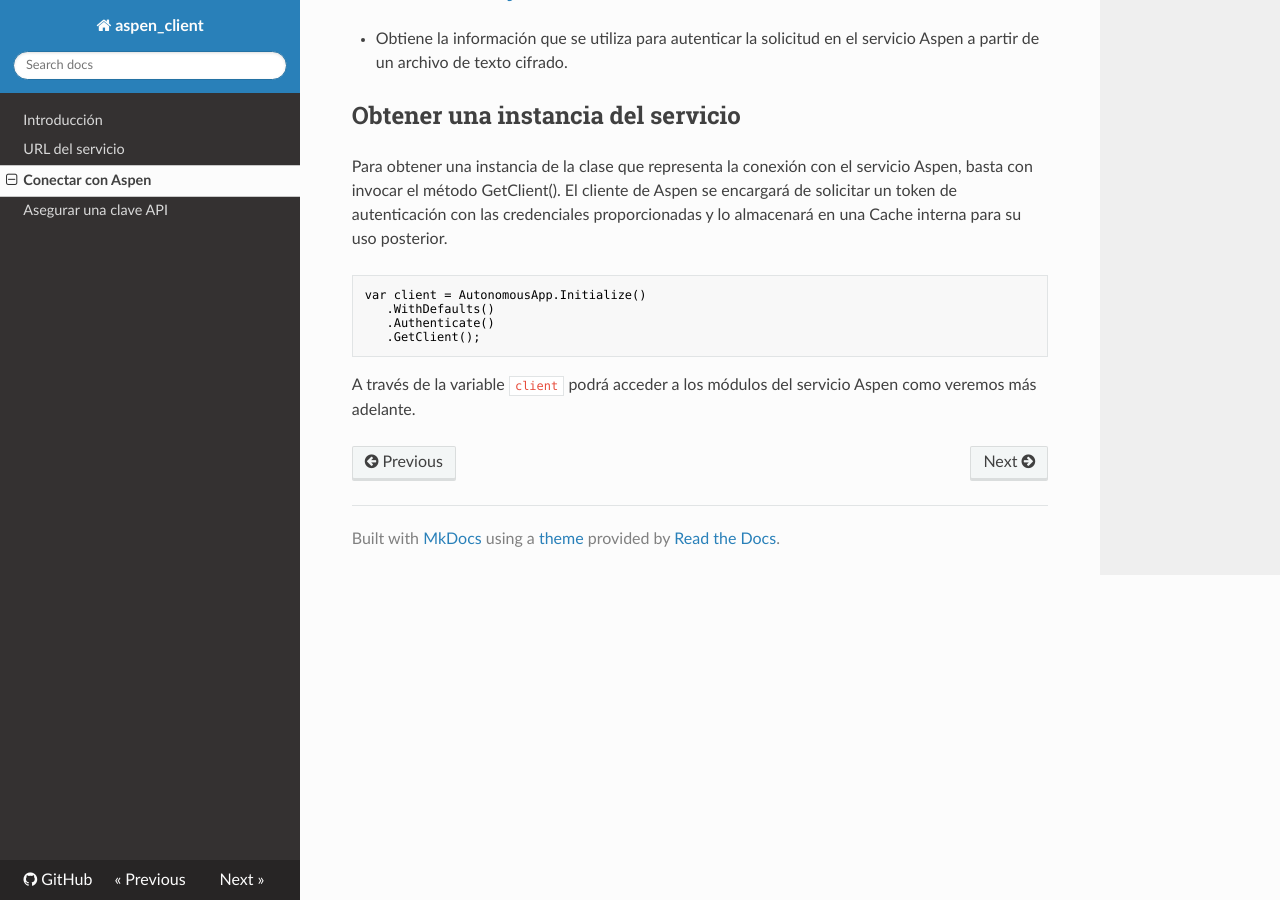
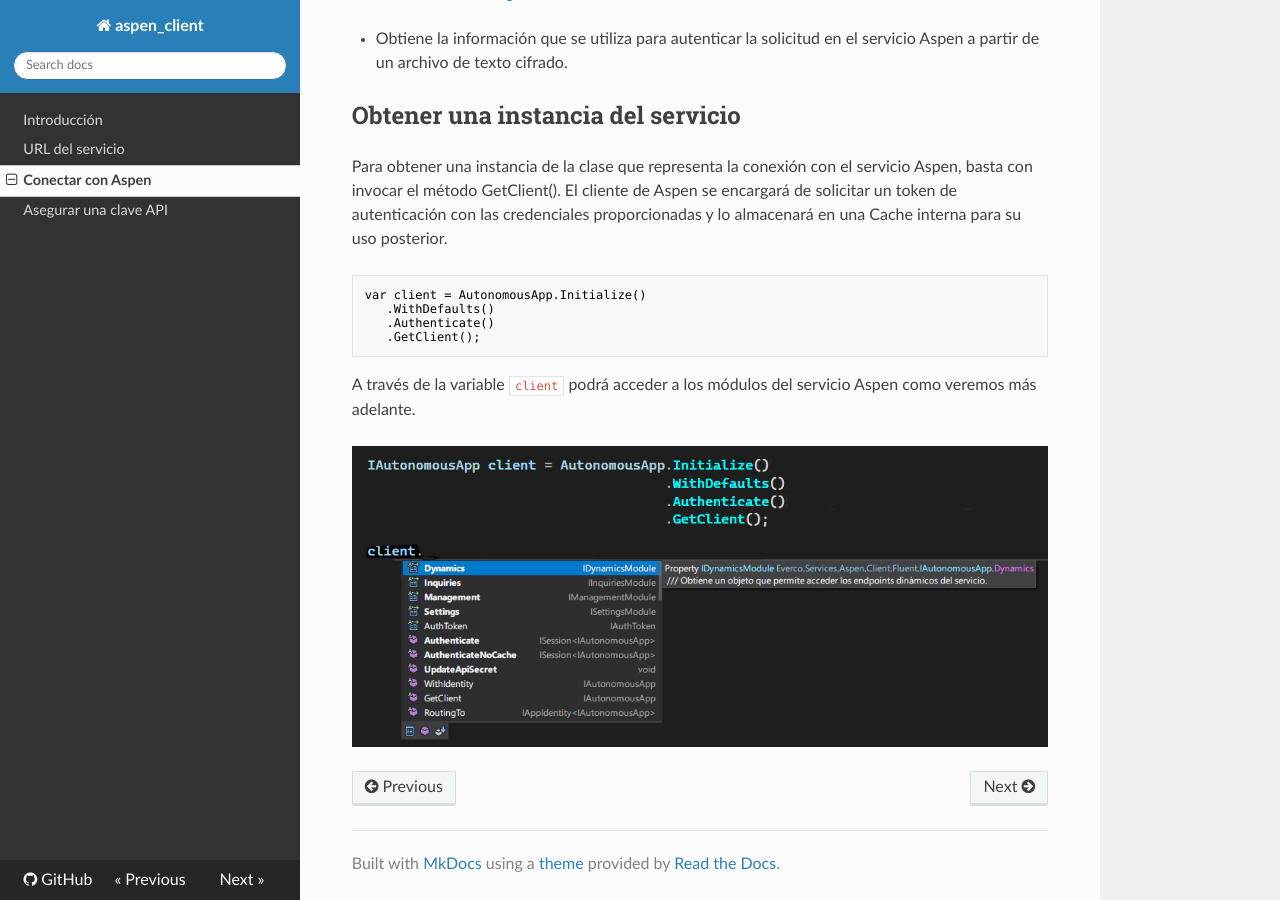
Before and after one commit to RD-Processa/Everco.Services.Aspen.Client.Docs, an MkDocs documentation site: the page built from docs/ManageApiKey.md, in a window 1280 px wide and 900 px high, scrolled down 1285 px. Built offline with MkDocs 1.6.1, drawn with Linux system fonts in a browser that asks for light colours; nearby versions of some CDN libraries; old or Windows-style settings are respelled for this version of MkDocs.

Commit message:
Corrección color IntelliSense

````diff
--- a/docs/ManageApiKey.md
+++ b/docs/ManageApiKey.md
@@ -47,3 +47,5 @@ var client = AutonomousApp.Initialize()
 ```
 
 A través de la variable `client` podrá acceder a los módulos del servicio Aspen como veremos más adelante.
+
+![IntelliSense](https://github.com/RD-Processa/Everco.Services.Aspen.Client.Docs/blob/master/images/IntelliSense.png?raw=true)
````
Also changed, not shown: images/IntelliSense.png.
